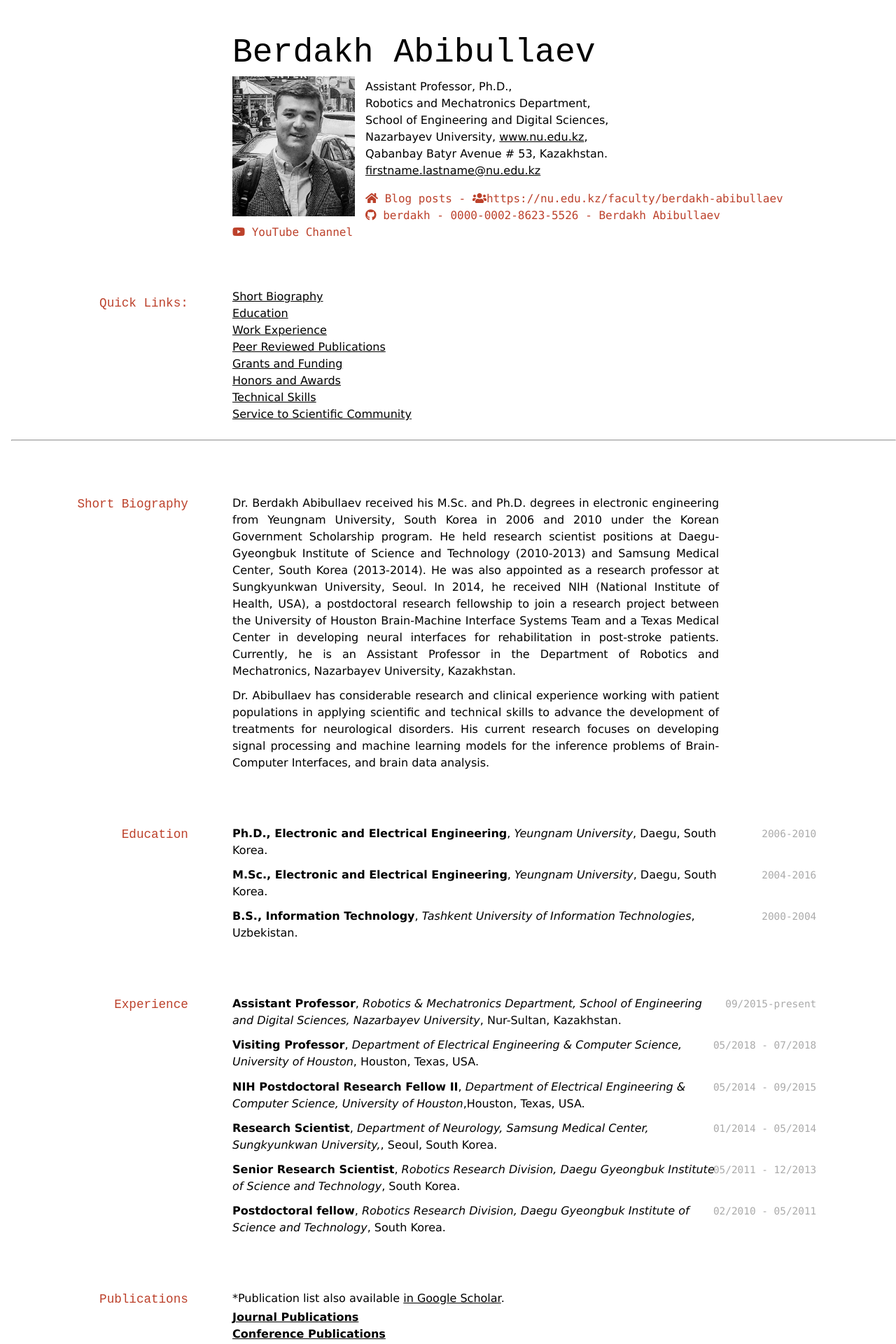
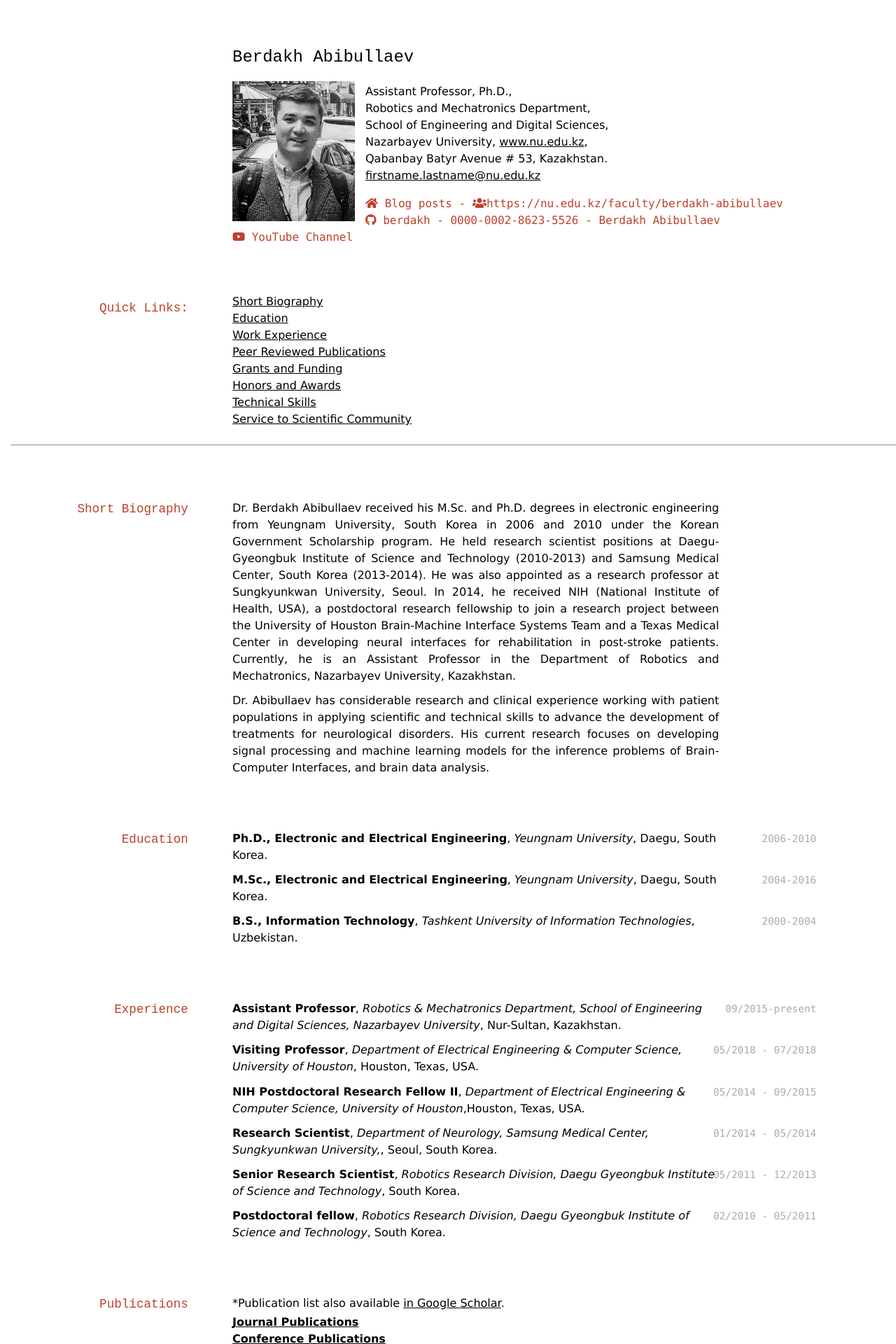
Before and after one commit to berdakh/berdakh.github.io, a Jekyll site: the page built from index.md, in a window 1280 px wide. Shown: the top 1920 px of the page at 70% size. Built offline with Jekyll 4.4.1, drawn with Linux system fonts in a browser that asks for light colours; nearby versions of some CDN libraries; a style sheet for code colours, icons or effects is not loaded.

Commit message:
changed font size

```diff
--- a/index.md
+++ b/index.md
@@ -4,7 +4,7 @@ title: Berdakh Abibullaev
 ---
 <br/>
 
-# Berdakh Abibullaev
+# <font size="5"> Berdakh Abibullaev </font>
 
 <img src="media\profilephoto.jpg"
      style="float: left; margin-right: 15px; margin-top:10px; margin-bottom: 10px;
```
